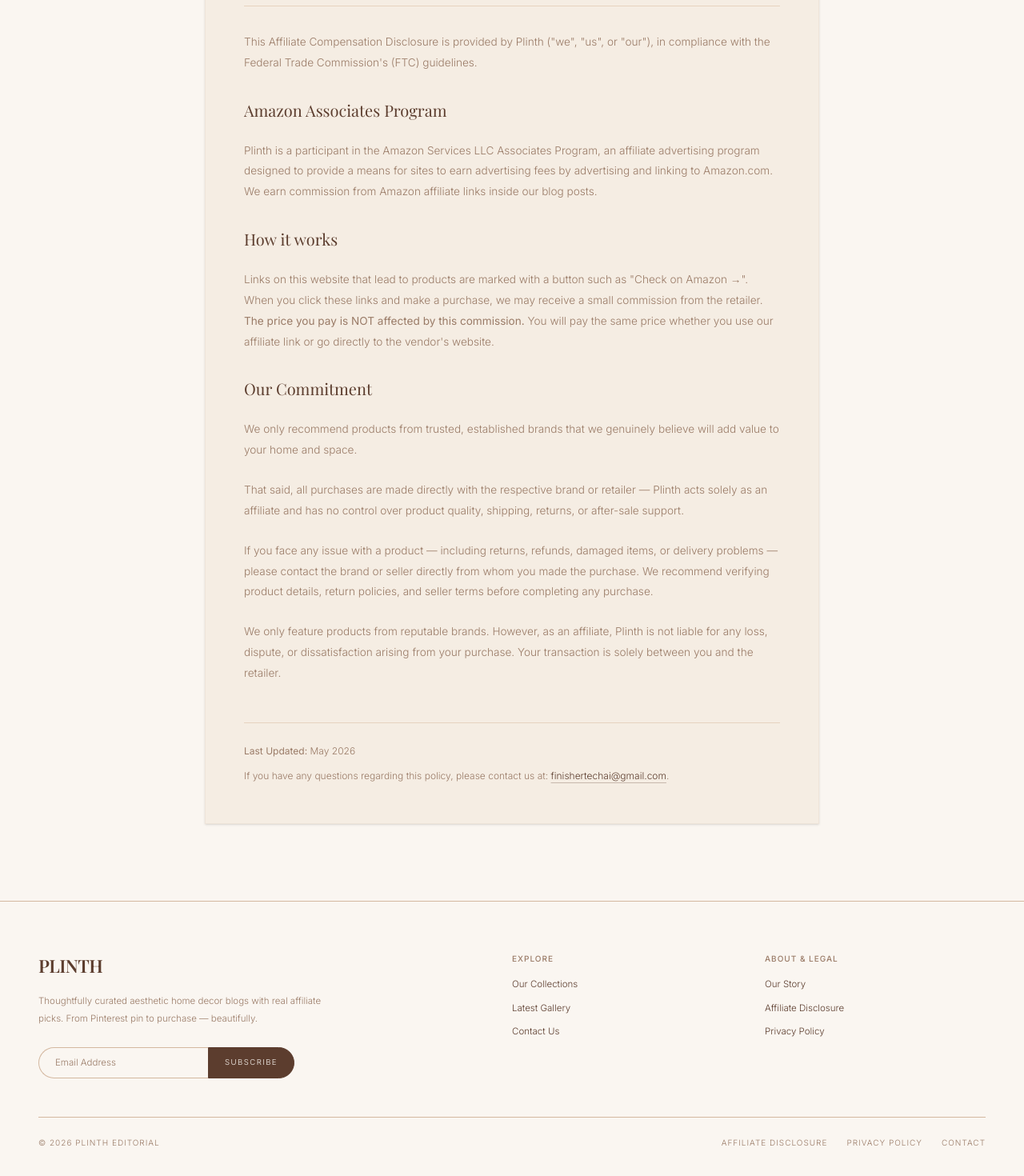
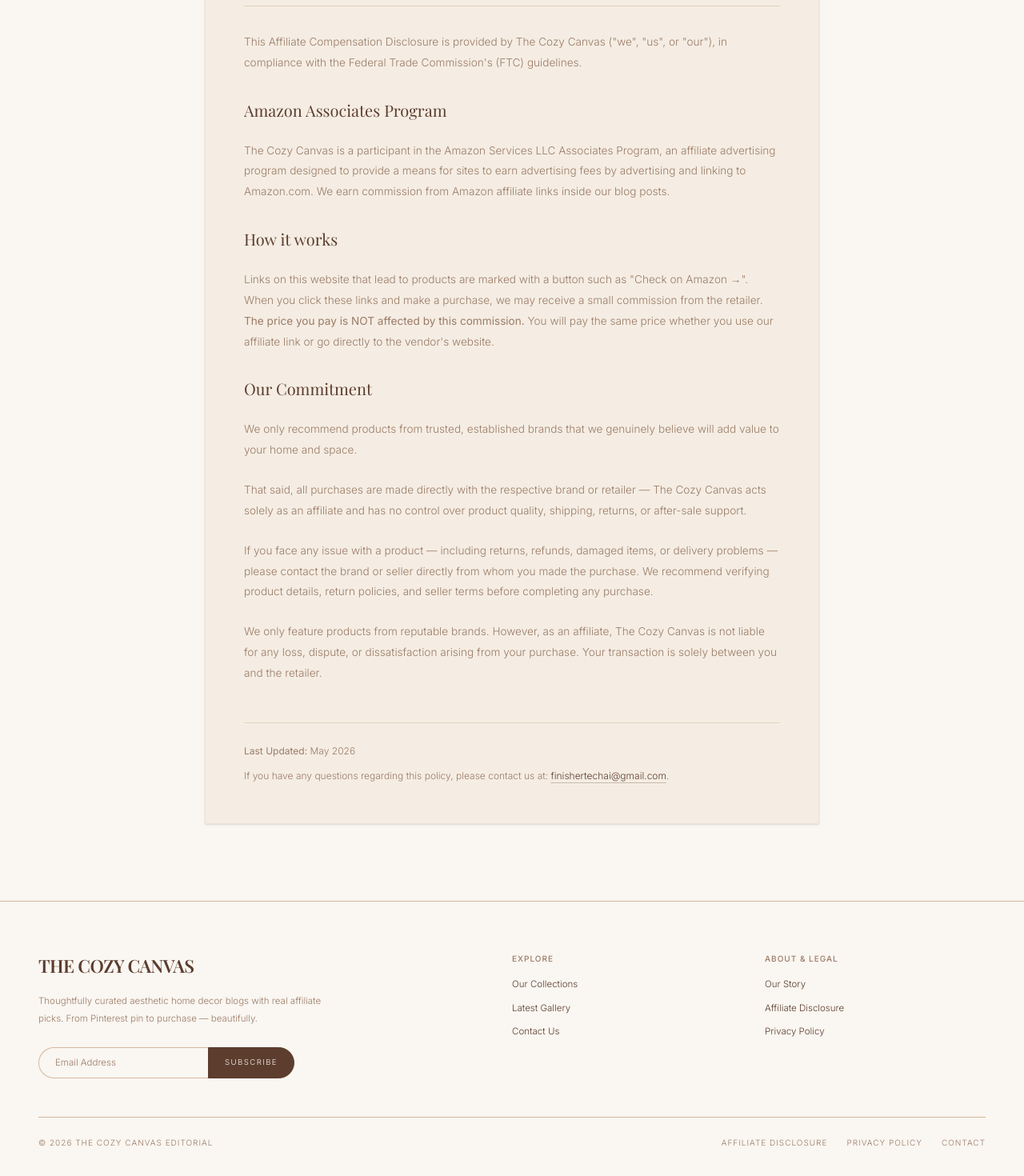
Before and after one commit to khanbhai009-cloud/pinteresto, a React (Vite) app: page /affiliate-disclosure in a window 1280 px wide. Shown: the part 342-1812 px from the top of the page at 80% size. Built offline with nearby package versions, Linux system fonts and the light colour scheme; no server answers; a web font is replaced by a local one.

Commit message:
Phase 1 frontend: rebrand Plinth -> The Cozy Canvas (matches Pinterest account), fix canonical to pinteresto.vercel.app, add post-level affiliate disclosure + Pinterest follow CTA on blog posts

```diff
--- a/index.html
+++ b/index.html
@@ -7,7 +7,7 @@
 
     <meta name="viewport" content="width=device-width, initial-scale=1.0" />
 
-    <title>Plinth | Welcome to Home Decor Blog</title>
+    <title>The Cozy Canvas | Cozy Home Decor Ideas &amp; Curated Finds</title>
   </head>
   <body>
     <div id="root"></div>
--- a/metadata.json
+++ b/metadata.json
@@ -1,6 +1,6 @@
 {
-  "name": "Plinth",
-  "description": "Plinth is an editorial home decor destination.",
+  "name": "The Cozy Canvas",
+  "description": "The Cozy Canvas is an editorial home decor destination.",
   "requestFramePermissions": [],
   "majorCapabilities": ["MAJOR_CAPABILITY_SERVER_SIDE_GEMINI_API"]
 }
--- a/src/components/Footer.tsx
+++ b/src/components/Footer.tsx
@@ -6,7 +6,7 @@
       <div className="grid grid-cols-1 md:grid-cols-[2fr_1fr_1fr] gap-10">
         <div>
           <div className="font-serif text-[1.4rem] font-semibold tracking-tight uppercase mb-4">
-            Plinth
+            The Cozy Canvas
           </div>
           <p className="text-[0.72rem] leading-[1.9] text-[var(--color-muted)] mb-6 max-w-sm">
             Thoughtfully curated aesthetic home decor blogs with real affiliate picks. From Pinterest pin to purchase — beautifully.
@@ -42,7 +42,7 @@
         </div>
       </div>
       <div className="border-t border-[var(--color-sand)] pt-6 flex flex-col md:flex-row justify-between items-center text-[10px] uppercase tracking-widest text-[var(--color-muted)]">
-        <div>&copy; 2026 Plinth Editorial</div>
+        <div>&copy; 2026 The Cozy Canvas Editorial</div>
         <div className="flex space-x-6 mt-4 md:mt-0">
           <Link to="/affiliate-disclosure" className="hover:text-[var(--color-accent)] transition-colors">Affiliate Disclosure</Link>
           <Link to="/privacy-policy" className="hover:text-[var(--color-accent)] transition-colors">Privacy Policy</Link>
--- a/src/components/Navbar.tsx
+++ b/src/components/Navbar.tsx
@@ -59,7 +59,7 @@
 
         {/* Logo */}
         <Link to="/" className="font-serif text-3xl md:text-[2rem] font-medium tracking-tight text-[var(--color-mocha)] no-underline whitespace-nowrap mx-auto transition-transform hover:scale-[1.02]">
-          Plinth
+          The Cozy Canvas
         </Link>
 
         {/* Desktop Right Nav */}
--- a/src/pages/About.tsx
+++ b/src/pages/About.tsx
@@ -18,8 +18,8 @@
   return (
     <div className="bg-[var(--color-warm-white)] min-h-screen pb-24">
       <Helmet>
-        <title>About Us — Plinth</title>
-        <meta name="description" content="Learn about Plinth, our curated editorial aesthetic blog, and our mission for beautiful content." />
+        <title>About Us — The Cozy Canvas</title>
+        <meta name="description" content="Learn about The Cozy Canvas, our curated editorial aesthetic blog, and our mission for beautiful content." />
       </Helmet>
 
       {/* Hero */}
@@ -32,9 +32,9 @@
           className="relative z-10 max-w-2xl mx-auto"
         >
           <div className="text-[0.65rem] tracking-[0.3em] uppercase text-[var(--color-accent)] mb-4">Our Story</div>
-          <h1 className="font-serif text-[clamp(3rem,5vw,4.5rem)] text-[var(--color-mocha)] mb-6 leading-tight">We Are Plinth</h1>
+          <h1 className="font-serif text-[clamp(3rem,5vw,4.5rem)] text-[var(--color-mocha)] mb-6 leading-tight">We Are The Cozy Canvas</h1>
           <p className="text-[0.9rem] leading-[1.9] text-[var(--color-muted)] font-light max-w-lg mx-auto">
-            Plinth is an editorial home decor destination — curated spaces, handpicked products, and honest recommendations for your home. We bridge the gap between beautiful inspiration and practical implementation, serving you shoppable ideas directly in beautiful editorial layouts.
+            The Cozy Canvas is an editorial home decor destination — curated spaces, handpicked products, and honest recommendations for your home. We bridge the gap between beautiful inspiration and practical implementation, serving you shoppable ideas directly in beautiful editorial layouts.
           </p>
         </motion.div>
       </section>
--- a/src/pages/AffiliateDisclosure.tsx
+++ b/src/pages/AffiliateDisclosure.tsx
@@ -4,8 +4,8 @@
   return (
     <div className="bg-[var(--color-warm-white)] min-h-screen pb-24 pt-32 px-6 md:px-12">
       <Helmet>
-        <title>Affiliate Disclosure — Plinth</title>
-        <meta name="description" content="FTC compliant affiliate disclosure for Plinth." />
+        <title>Affiliate Disclosure — The Cozy Canvas</title>
+        <meta name="description" content="FTC compliant affiliate disclosure for The Cozy Canvas." />
       </Helmet>
 
       <div className="max-w-3xl mx-auto bg-[var(--color-cream)] p-8 md:p-12 shadow-sm border border-[rgba(92,61,46,0.05)]">
@@ -15,13 +15,13 @@
 
         <div className="space-y-6 text-[0.85rem] leading-[1.9] text-[var(--color-muted)]">
           <p>
-            This Affiliate Compensation Disclosure is provided by Plinth ("we", "us", or "our"),
+            This Affiliate Compensation Disclosure is provided by The Cozy Canvas ("we", "us", or "our"),
             in compliance with the Federal Trade Commission's (FTC) guidelines.
           </p>
 
           <h3 className="font-serif text-xl text-[var(--color-mocha)] mt-8">Amazon Associates Program</h3>
           <p>
-            Plinth is a participant in the Amazon Services LLC Associates Program, an affiliate
+            The Cozy Canvas is a participant in the Amazon Services LLC Associates Program, an affiliate
             advertising program designed to provide a means for sites to earn advertising fees by advertising
             and linking to Amazon.com. We earn commission from Amazon affiliate links inside our blog posts.
           </p>
@@ -39,13 +39,13 @@
             We only recommend products from trusted, established brands that we genuinely believe will add value to your home and space.
           </p>
           <p className="mt-4">
-            That said, all purchases are made directly with the respective brand or retailer — Plinth acts solely as an affiliate and has no control over product quality, shipping, returns, or after-sale support.
+            That said, all purchases are made directly with the respective brand or retailer — The Cozy Canvas acts solely as an affiliate and has no control over product quality, shipping, returns, or after-sale support.
           </p>
           <p className="mt-4">
             If you face any issue with a product — including returns, refunds, damaged items, or delivery problems — please contact the brand or seller directly from whom you made the purchase. We recommend verifying product details, return policies, and seller terms before completing any purchase.
           </p>
           <p className="mt-4">
-            We only feature products from reputable brands. However, as an affiliate, Plinth is not liable for any loss, dispute, or dissatisfaction arising from your purchase. Your transaction is solely between you and the retailer.
+            We only feature products from reputable brands. However, as an affiliate, The Cozy Canvas is not liable for any loss, dispute, or dissatisfaction arising from your purchase. Your transaction is solely between you and the retailer.
           </p>
 
           <div className="mt-12 pt-6 border-t border-[rgba(196,149,106,0.3)] text-[0.75rem]">
--- a/src/pages/BlogPostPage.tsx
+++ b/src/pages/BlogPostPage.tsx
@@ -98,8 +98,28 @@
       </div>
 
       <div className="max-w-2xl mx-auto px-6">
+        {post.products && post.products.length > 0 && (
+          <p className="text-xs leading-relaxed text-[var(--color-muted)] border border-[var(--color-sand)] bg-[var(--color-cream)] rounded-lg px-4 py-3 mb-10">
+            This post may contain affiliate links — if you buy through them, we may earn a small commission at no extra cost to you.{' '}
+            <Link to="/affiliate-disclosure" className="underline hover:text-[var(--color-mocha)]">Read our disclosure</Link>
+          </p>
+        )}
         <BlogContent paragraphs={post.paragraphs || []} products={post.products || []} />
         <FAQSection faqs={post.faq || []} />
+
+        <div className="mt-16 text-center border border-[var(--color-sand)] bg-[var(--color-cream)] rounded-3xl px-6 py-10">
+          <div className="text-[0.6rem] tracking-[0.25em] uppercase text-[var(--color-muted)] mb-3">Love cozy spaces?</div>
+          <h3 className="font-serif text-2xl text-[var(--color-mocha)] mb-3">Follow The Cozy Canvas on Pinterest</h3>
+          <p className="text-sm text-[var(--color-mocha)] opacity-80 mb-6">New dream corners, organization ideas and curated finds — every day.</p>
+          <a
+            href="https://www.pinterest.com/swiftmart_fashion/"
+            target="_blank"
+            rel="noreferrer"
+            className="inline-flex justify-center items-center bg-[#e60023] text-white px-6 py-3 text-[0.7rem] tracking-[0.2em] uppercase rounded-full no-underline transition-transform active:scale-95 hover:opacity-90"
+          >
+            Follow @swiftmart_fashion
+          </a>
+        </div>
       </div>
 
       {related.length > 0 && (
--- a/src/pages/Home.tsx
+++ b/src/pages/Home.tsx
@@ -22,9 +22,9 @@
   return (
     <>
       <Helmet>
-        <title>Plinth — Curated spaces. Real products.</title>
-        <meta name="description" content="Plinth is an editorial home decor destination — curated spaces, handpicked products, and honest recommendations for your home." />
-        <link rel="canonical" href="https://plinth.vercel.app/" />
+        <title>The Cozy Canvas — Curated spaces. Real products.</title>
+        <meta name="description" content="The Cozy Canvas is an editorial home decor destination — curated spaces, handpicked products, and honest recommendations for your home." />
+        <link rel="canonical" href="https://pinteresto.vercel.app/" />
       </Helmet>
 
       {/* Hero */}
```
